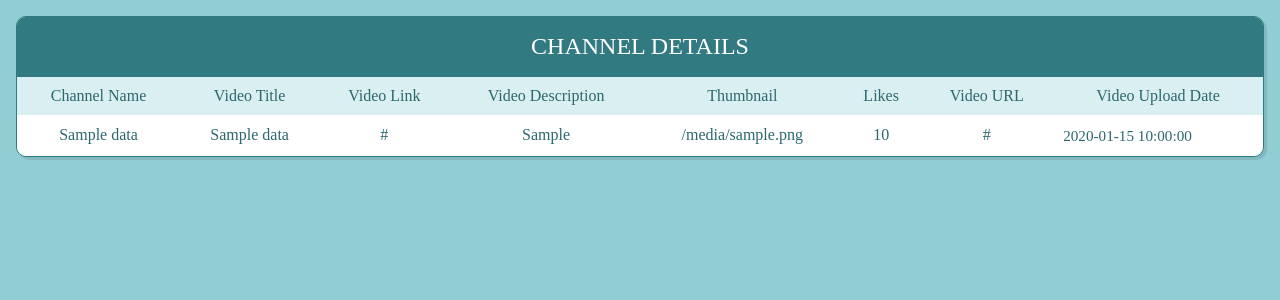
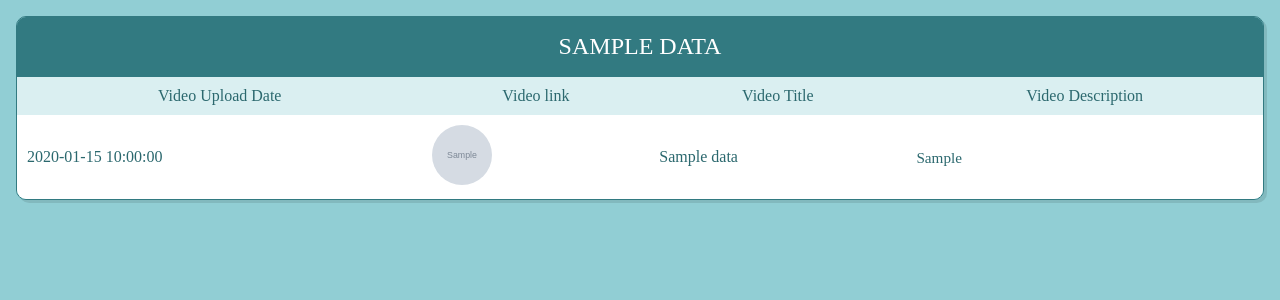
Before and after one commit to AnamikaSinha2020/youtube_scrapper, a Flask app: template templates/get_videos.html in a window 1280 px wide. Shown: the top 300 px of the page. Run offline with Flask 2, Linux system fonts and the light colour scheme; the template is opened without the code that fills it: most values are stand-ins (such as "Sample title", 1, 10 or a date in 2020); grey boxes marked "Sample" are stand-in pictures; some libraries are stand-ins or nearby versions.

Commit message:
Updated html

```diff
--- a/app.py
+++ b/app.py
@@ -22,13 +22,14 @@ def get():
     # query =f"Select * from YTscraper.Video_tbl where channel_id = '{channel_id}' order by Video_upload_date desc limit 50;"
     query =f"""select vdeo.video_id, vdeo.Channel_id, chnl.Channel_name, vdeo.Video_title,
     vdeo.Videao_link, vdeo.Video_disc, vdeo.Thumb_nail, vdeo.Likes, vdeo.Video_url,
-    vdeo.Video_upload_date from YTscraper.Video_tbl vdeo
+    vdeo.Video_upload_date from YTscraper.Videos_tbl vdeo
     left join YTscraper.Channel_tble chnl on chnl.channel_id = vdeo.Channel_id
     where vdeo.channel_id = '{channel_id}';"""
     cursor.execute(query)
     response_data = []
 
     myresult = cursor.fetchall()
+    print("get video ==", myresult)
     for data in myresult:
         data_dict = {}
         print(data)
@@ -42,6 +43,7 @@ def get():
         data_dict['Likes'] = data[7]
         data_dict['Video_url'] = data[8]
         data_dict['Video_upload_date'] = data[9]
+        data_dict['commment_page'] = f'/get_comments/{data[0]}'
         # data_dict['Commentor_name'] = data[10]
         # data_dict['Comments'] = data[11]
 
@@ -50,24 +52,39 @@ def get():
     return render_template("get_videos.html", response_data=response_data)
 
 
-@app.route('/get_comments/<video_id>',methods=['POST'])  # route to display the home page
+@app.route('/get_comments/<video_id>',methods=['GET'])  # route to display the home page
 @cross_origin()
 def get_cmnt(video_id):
-    query = f'select * from YTscraper.Commenter_tbl where video_id ={video_id};'
+    query = f"""select vdeo.video_id, vdeo.Channel_id, chnl.Channel_name, vdeo.Video_title,
+            vdeo.Videao_link, vdeo.Video_disc, vdeo.Thumb_nail, vdeo.Likes, vdeo.Video_url,
+             vdeo.Video_upload_date, cmt.Commentor_name, cmt.Comments from YTscraper.Videos_tbl vdeo
+            left join YTscraper.Commenter_tbl cmt on cmt.video_id = vdeo.video_id
+            left join YTscraper.Channel_tble chnl on chnl.channel_id = vdeo.Channel_id
+            where vdeo.video_id ='{video_id}';"""
     cursor.execute(query)
     response_data = []
 
     myresult = cursor.fetchall()
+    print("comments ")
+    print(myresult)
     for data in myresult:
         dict_comment = {}
         dict_comment['video_id'] = data[0]
-        dict_comment['Commentor_name'] = data[1]
-        dict_comment['Comments'] = data[2]
-        dict_comment['video_title'] = data[3]
+        dict_comment['Channel_id'] = data[1]
+        dict_comment['Channel_name'] = data[2]
+        dict_comment['Video_title'] = data[3]
+        dict_comment['Videao_link'] = data[4]
+        dict_comment['Video_disc'] = data[5]
+        dict_comment['Thumb_nail'] = data[6]
+        dict_comment['Likes'] = data[7]
+        dict_comment['Video_url'] = data[8]
+        dict_comment['Video_upload_date'] = data[9]
+        dict_comment['Commentor_name'] = data[10]
+        dict_comment['Comments'] = data[11]
         response_data.append(dict_comment)
+    print(response_data)
 
-
-    return render_template("index.html", response_data=response_data)
+    return render_template("get_comments.html", response_data=response_data)
 
 
 
--- a/templates/get_videos.html
+++ b/templates/get_videos.html
@@ -17,48 +17,28 @@
 <body>
 
   <div class="table-users" style="overflow-x:auto;">
-   <div class="header">Channel Details</div>
+   <div class="header">{{response_data[0]['Channel_name']}}</div>
 
    <table id='chnl_dta' cellspacing="0" >
       <tr>
-         <th>Channel Name</th>
+         <th>Video Upload Date</th>
+        <th>Video link</th>
          <th>Video Title</th>
-         <th>Video Link</th>
          <th>Video Description</th>
-         <th>Thumbnail</th>
-         <th>Likes</th>
-         <th>Video URL</th>
-         <th>Video Upload Date</th>
-<!--         <th>Commentor Name</th>-->
-<!--         <th width="230">Comments</th>-->
       </tr>
          {% for data in response_data %}
       <tr>
-          <td>{{data['Channel_name']}}</td>
-         <td> {{data['Video_title']}}</a></td>
-         <td>{{data['Videao_link']}}</td>
-         <td>{{data['Video_disc']}}</td>
-         <td>{{data['Thumb_nail']}} </td>
-         <td>{{data['Likes']}} </td>
-         <td>{{data['Video_url']}} </td>
-         <td>{{data['Video_upload_date']}} </td>
-<!--         <td>{{data['Commentor_name']}} </td>-->
-<!--         <td>{{data['Comments']}} </td>-->
+          <td style="text-align:left;">{{data['Video_upload_date']}} </td>
+          <td style="text-align:left;"><a href ="{{data['commment_page']}}"><img src="{{data['Thumb_nail']}}"></a></td>
+         <td style="text-align:left;"> {{data['Video_title']}}</td>
+         <td style="text-align:left;">{{data['Video_disc']}}</td>
       </tr>
        {% endfor %}
    </table>
-  <div id="pageNavPosition" class="pager-nav"></div>
 </div>
 
 
 
 </body>
-<script src="PagerJS.js" defer></script>
-<script>
-let pager = new Pager('chnl_dta', 3);
 
-pager.init();
-pager.showPageNav('chnl_dta', 'pageNavPosition');
-pager.showPage(1);
-</script>
 </html>
```
Also changed, not shown: templates/get_comments.html (added, +66 -0 lines).
